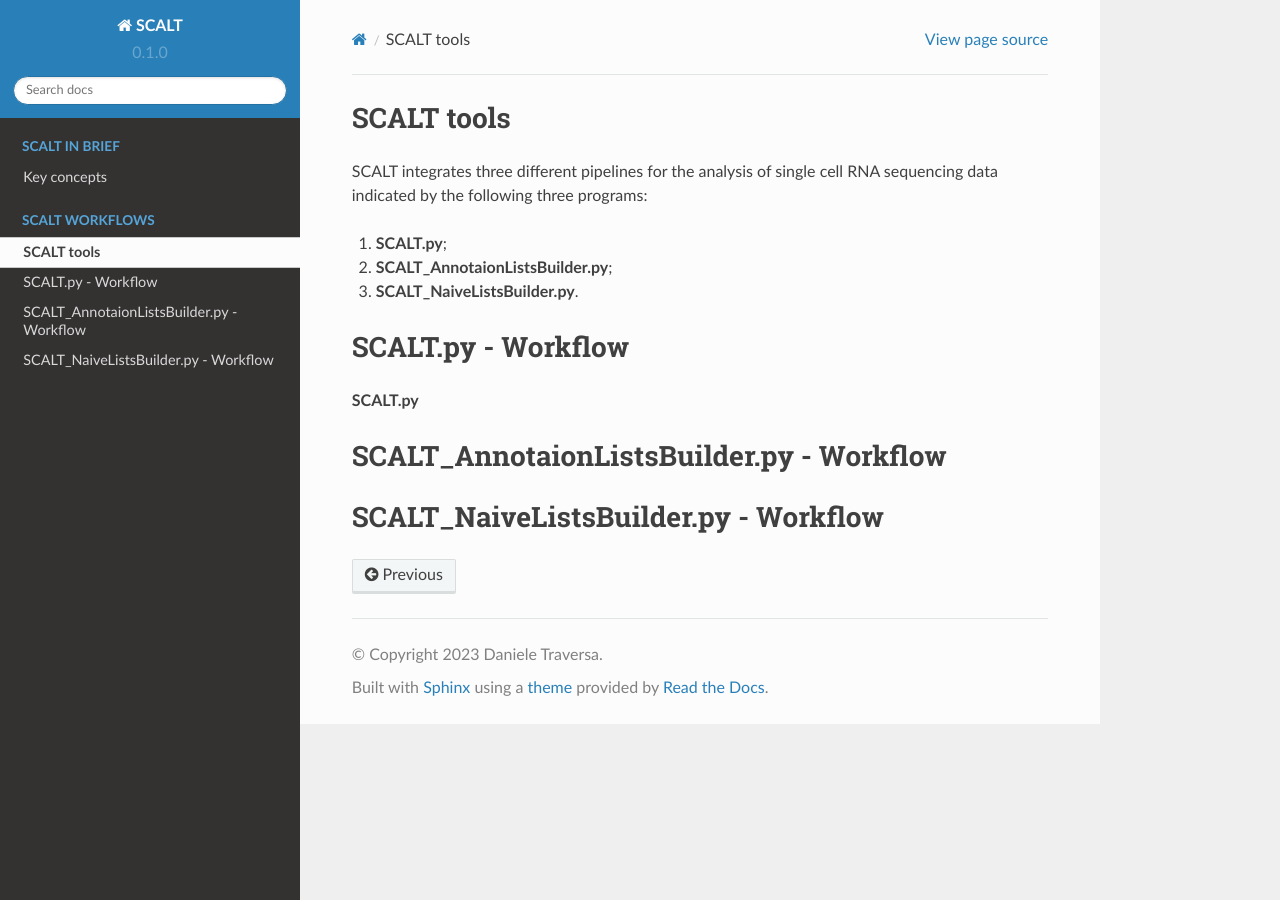
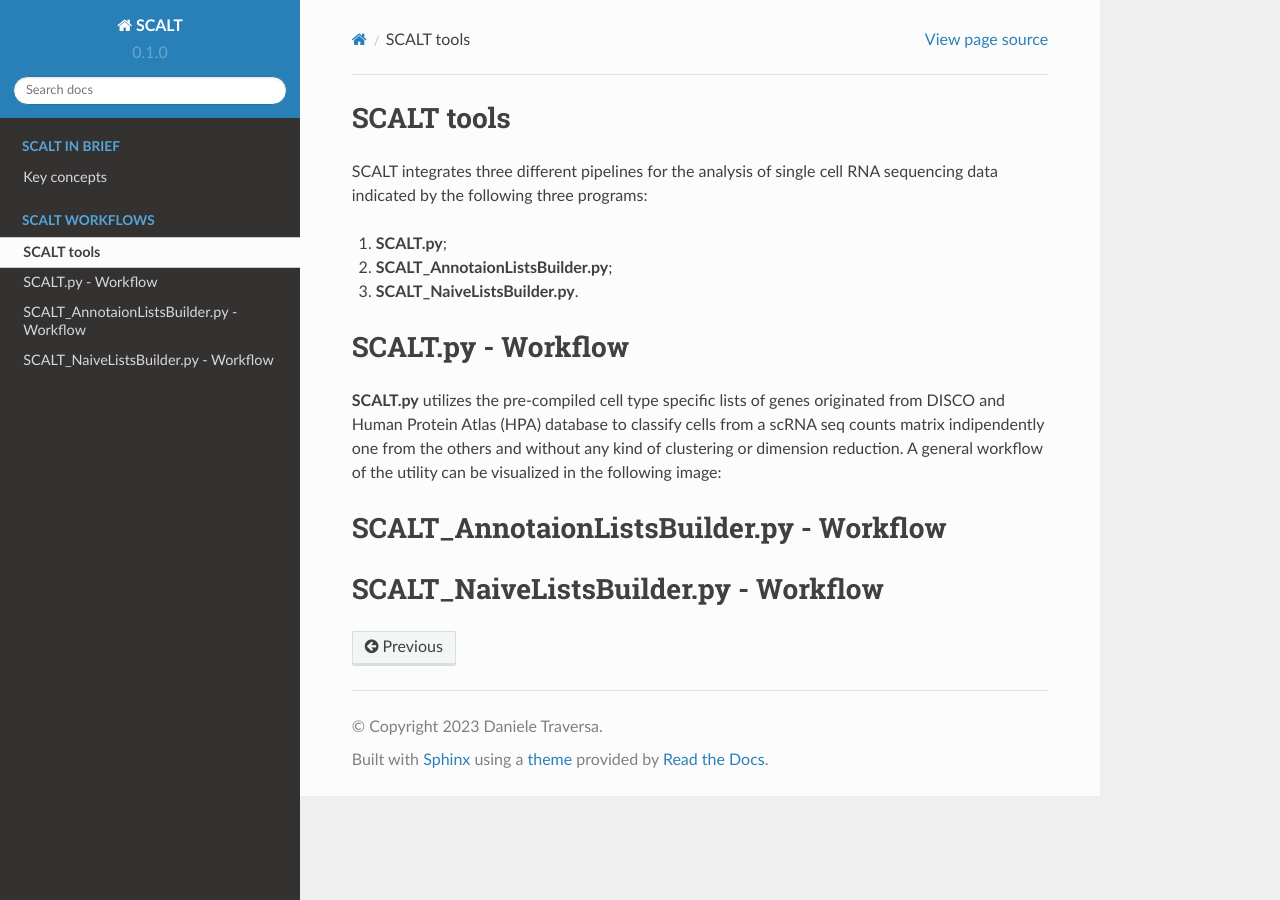
Before and after one commit to danitrave/CapitalCitiesGame, a Sphinx documentation site: the page built from docs/source/workflows.rst, in a window 1280 px wide. Built offline with Sphinx 7.4.7 and the Read the Docs theme 2.0.0, drawn with Linux system fonts in a browser that asks for light colours.

Commit message:
Update workflows.rst

```diff
--- a/docs/source/workflows.rst
+++ b/docs/source/workflows.rst
@@ -10,7 +10,7 @@
 SCALT.py - Workflow
 ===================
 
-**SCALT.py**
+**SCALT.py** utilizes the pre-compiled cell type specific lists of genes originated from DISCO and Human Protein Atlas (HPA) database to classify cells from a scRNA seq counts matrix indipendently one from the others and without any kind of clustering or dimension reduction. A general workflow of the utility can be visualized in the following image:
 
 SCALT_AnnotaionListsBuilder.py - Workflow
 =========================================
```
